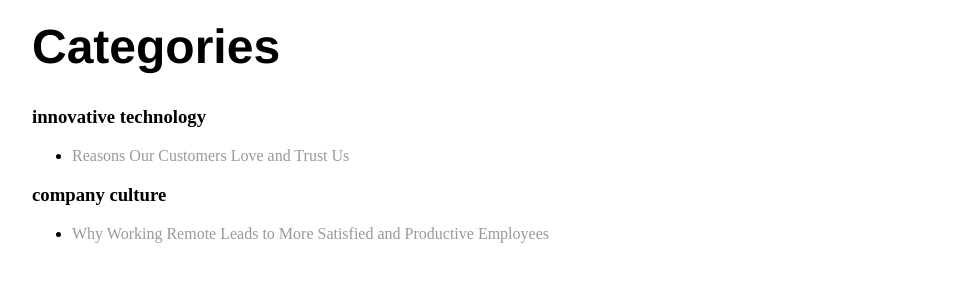
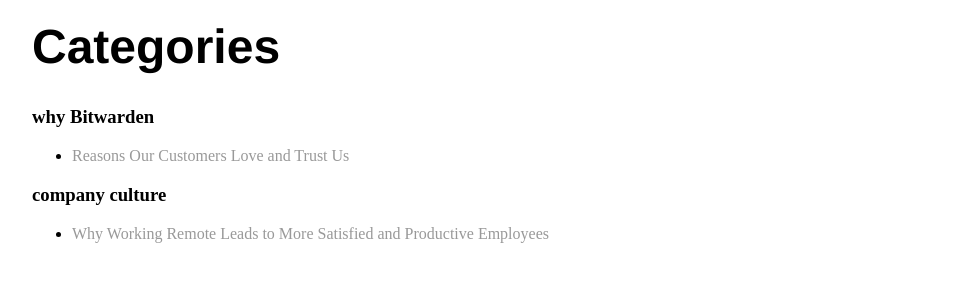
Before and after one commit to baylorrandolph/baylorrandolph.github.io, a Jekyll site: the page built from blog/index.html, in a window 1280 px wide. Shown: the part 299-583 px from the top of the page, without its empty margins (160-1119 px from the left). Built offline with Jekyll 4.4.1, drawn with Linux system fonts in a browser that asks for light colours.

Commit message:
Update 2020-07-18-reasons-our-customers-love-and-trust-us.md

```diff
--- a/_posts/2020-07-18-reasons-our-customers-love-and-trust-us.md
+++ b/_posts/2020-07-18-reasons-our-customers-love-and-trust-us.md
@@ -1,7 +1,7 @@
 ---
 layout: post
 title: "Reasons Our Customers Love and Trust Us"
-categories: [innovative technology]
+categories: [why Bitwarden]
 tags: [customers]
 date: 2020-07-18
 ---
```
